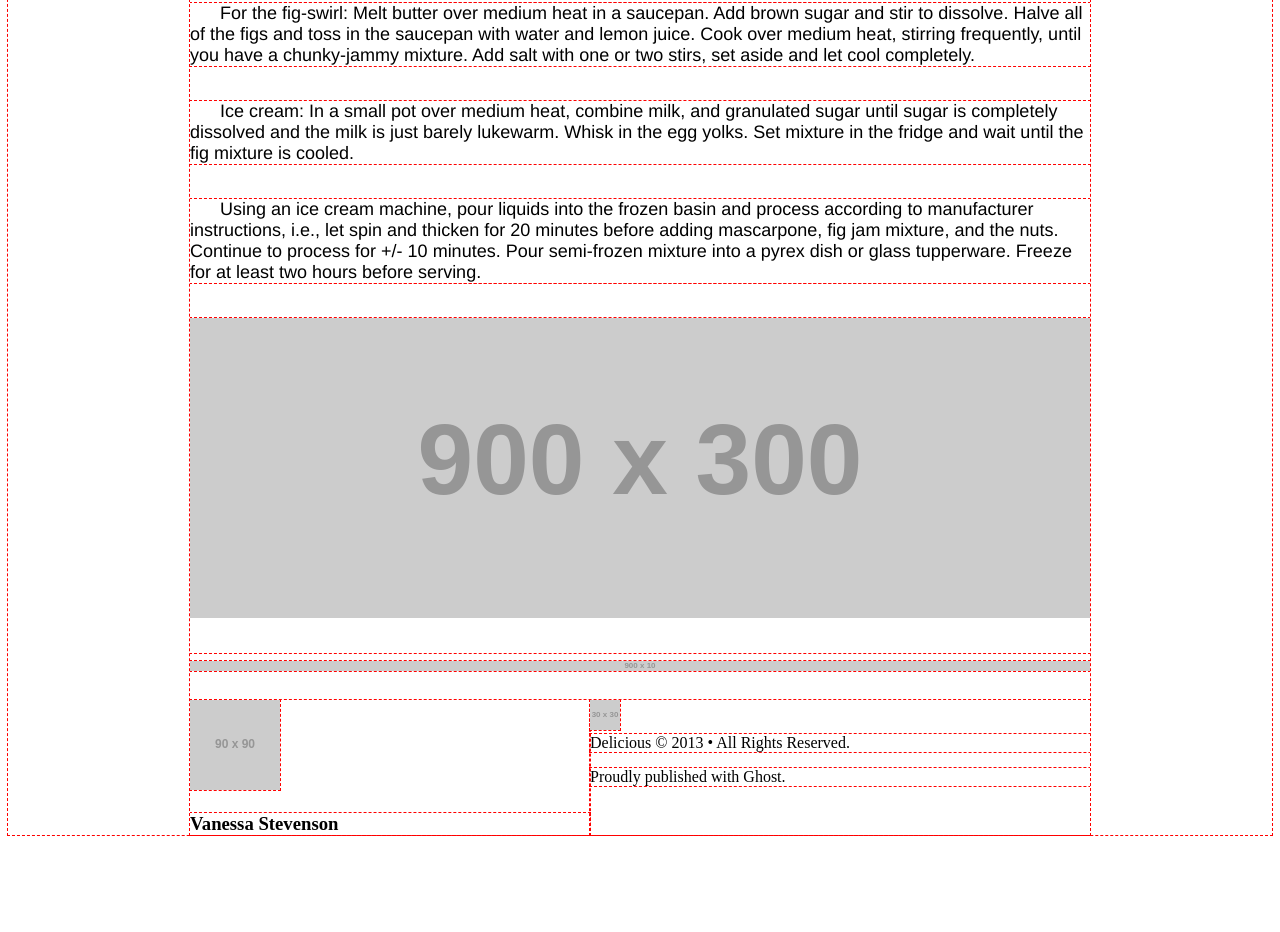
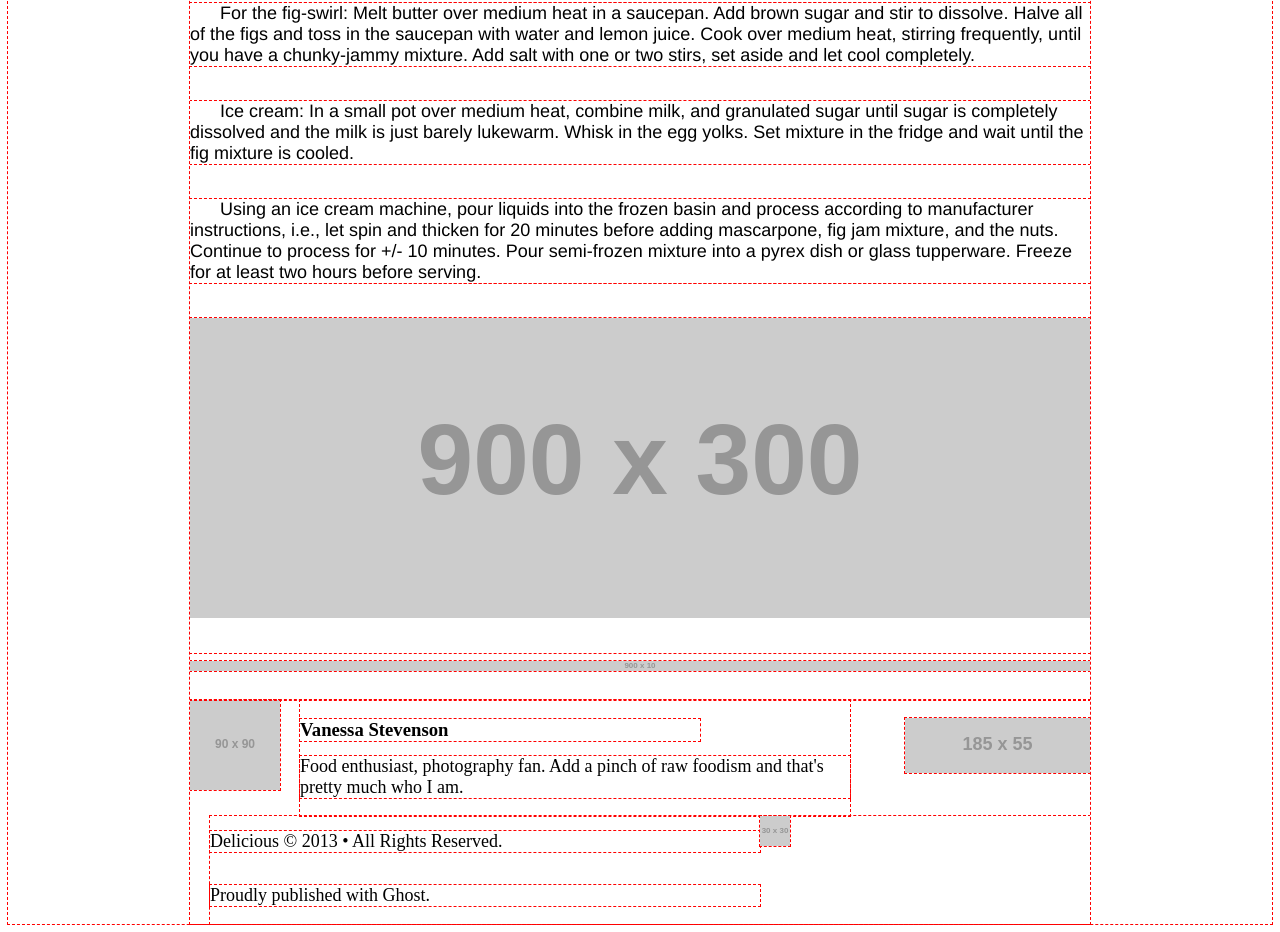
Before and after one commit to chandlerpuckett/chocolate-pizza, a plain HTML site: page index.html in a window 1280 px wide. Shown: the part 932-1864 px from the top of the page. Before the commit the page ends 1775 px from the top, so only its background shows below. Drawn offline with Linux system fonts and the light colour scheme; placeholder pictures from the web are drawn by us.

Commit message:
footer almost done

```diff
--- a/index.html
+++ b/index.html
@@ -60,12 +60,14 @@
 
       <footer>
 
+        <img src="https://placehold.it/90x90/222" />
+
         <div id="author-tag">
-          <img src="https://placehold.it/90x90/222" />
           <h3>Vanessa Stevenson</h3>
           <p>Food enthusiast, photography fan. Add a pinch of raw foodism and that's pretty much who I am.</p>
-          <button><img src="https://placehold.it/185x55/222" /></button>
         </div>
+
+        <img id="share" src="https://placehold.it/185x55/222" />
 
         <div>
           <img src="https://placehold.it/30x30/222" />
--- a/style.css
+++ b/style.css
@@ -105,22 +105,40 @@ main > section > p {
 /* ==================== FOOTER ==================== */
 
 footer {
-  overflow: hidden;
+  margin: auto;
   margin-top: 25px;
-  display: flex;
+  width: 900px;
 }
 
-#author-tag {
-  width: 900px;
-  height: 135px;
+footer > img {
+  float: left;
 }
 
-#author-tag > h3 {
+footer div {
+  display: block;
+  float: left;
+  margin-left: 20px;
+  align-self: center;
+}
+
+footer h3 {
   width: 400px;
   height: fit-content;
+  margin-left: 0px;
+  margin-bottom: 0px;
 }
 
-#author-tag > p {
-  width: auto;
+footer p {
+  width: 550px;
+  margin-top: 15px;
   height: fit-content;
+  float: left;
+  font-size: 18px;
+  align-self: center;
 }
+
+footer > #share {
+  display: flex;
+  float: right;
+  margin-top: 18px;
+}
```
